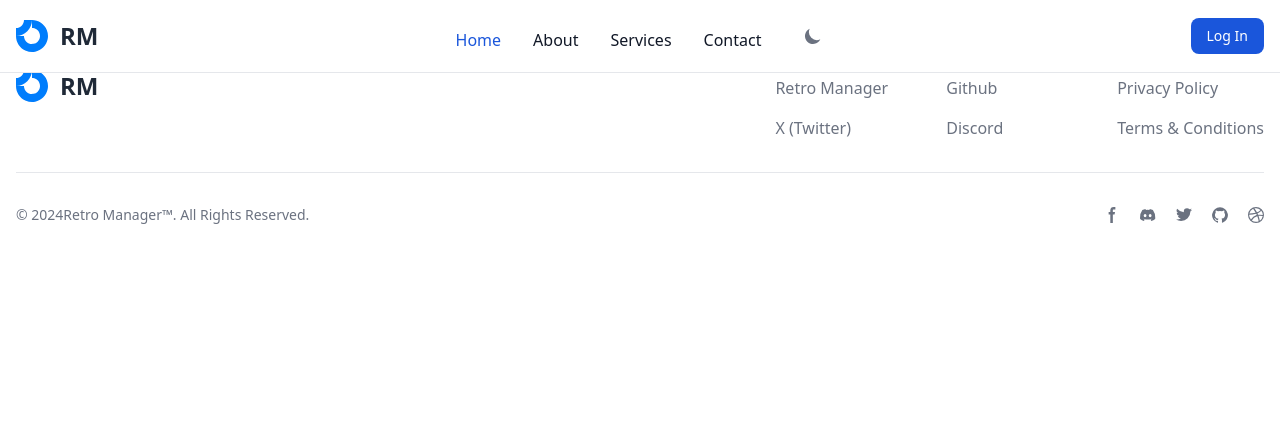
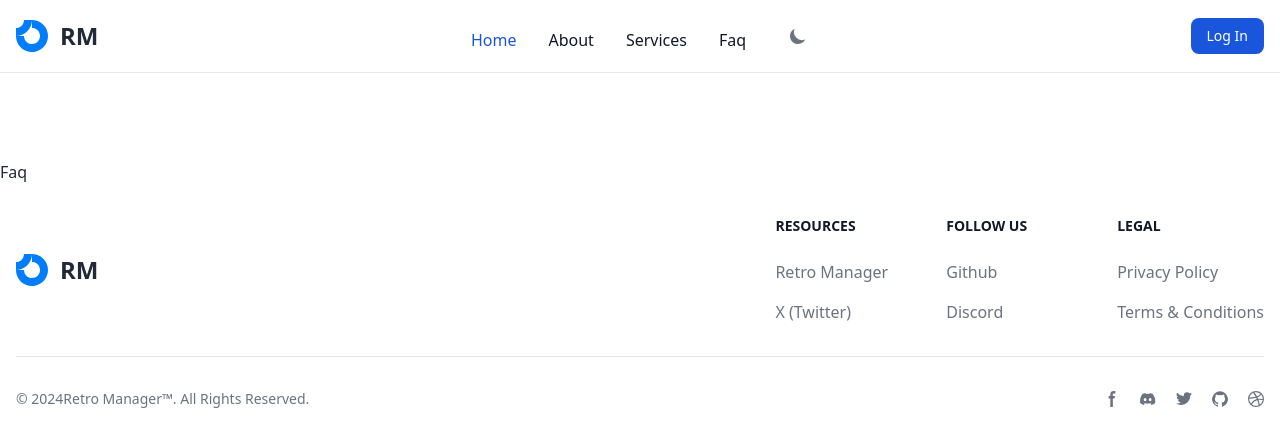
Before and after one commit to patrickiyiakimo/retro-manager, a React (Create React App) app: page /faq in a window 1280 px wide. Shown: the top 446 px of the page. Built offline with nearby package versions, Linux system fonts and the light colour scheme.

Commit message:
created the faq page

```diff
--- a/src/App.tsx
+++ b/src/App.tsx
@@ -12,6 +12,7 @@ import SignUp from "./pages/SignUp";
 import CreateTeam from "./pages/CreateTeam";
 import RetroDashboard from "./pages/RetroDashboard";
 import InviteTeamMembers from "./pages/invites/InviteTeamMembers";
+import Faq from "./components/Faq";
 
 function App() {
   return (
@@ -45,6 +46,7 @@ function App() {
           <Route path="/createteam" element={<CreateTeam />} />
           <Route path="/retrodashboard" element={<RetroDashboard />} />
           <Route path="/inviteteam" element={<InviteTeamMembers />} />
+          <Route path="/faq" element={<Faq />} />
         </Routes>
 
         <Footer />
--- /dev/null
+++ b/src/components/Faq.tsx
@@ -0,0 +1,7 @@
+import React from 'react'
+
+export default function Faq() {
+  return (
+    <div className='mt-40'>Faq</div>
+  )
+}
--- a/src/components/Navbar.tsx
+++ b/src/components/Navbar.tsx
@@ -91,14 +91,11 @@ const Navbar: React.FC = () => {
                 Services
               </a>
             </li>
-            <li>
-              <a
-                href="#"
-                className="mt-3 block rounded px-3 py-2 text-gray-900 hover:bg-gray-100 dark:border-gray-700 dark:text-white dark:hover:bg-gray-700 dark:hover:text-white md:p-0 md:hover:bg-transparent md:hover:text-blue-700 md:dark:hover:bg-transparent md:dark:hover:text-blue-500"
-              >
-                Contact
-              </a>
-            </li>
+            <Link to="/faq">
+              <li className="mt-3 block rounded px-3 py-2 text-gray-900 hover:bg-gray-100 dark:border-gray-700 dark:text-white dark:hover:bg-gray-700 dark:hover:text-white md:p-0 md:hover:bg-transparent md:hover:text-blue-700 md:dark:hover:bg-transparent md:dark:hover:text-blue-500">
+                Faq
+              </li>
+            </Link>
             <li>
               <DarkThemeToggle />
             </li>
```
